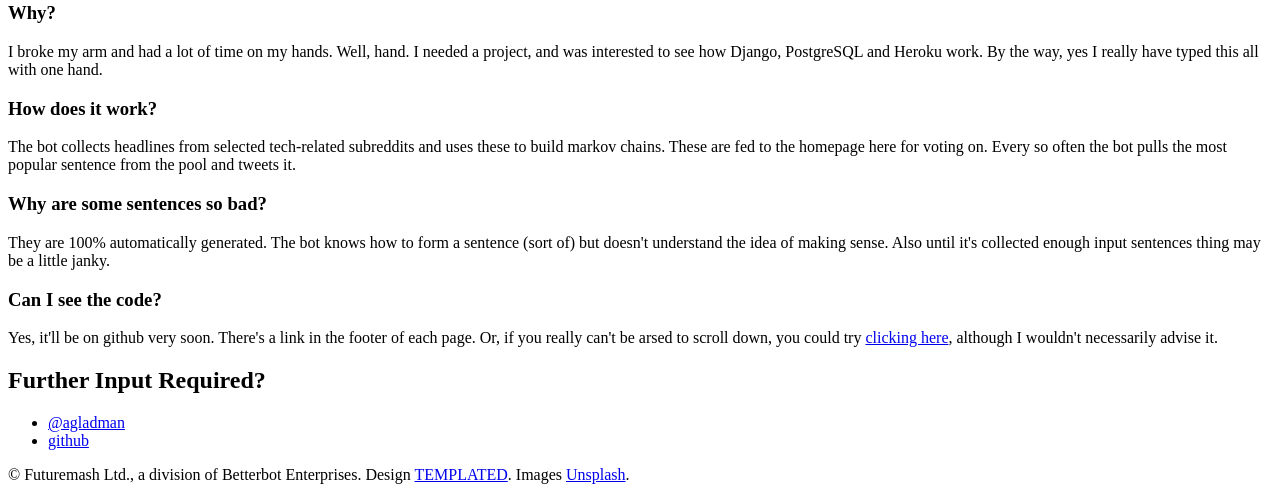
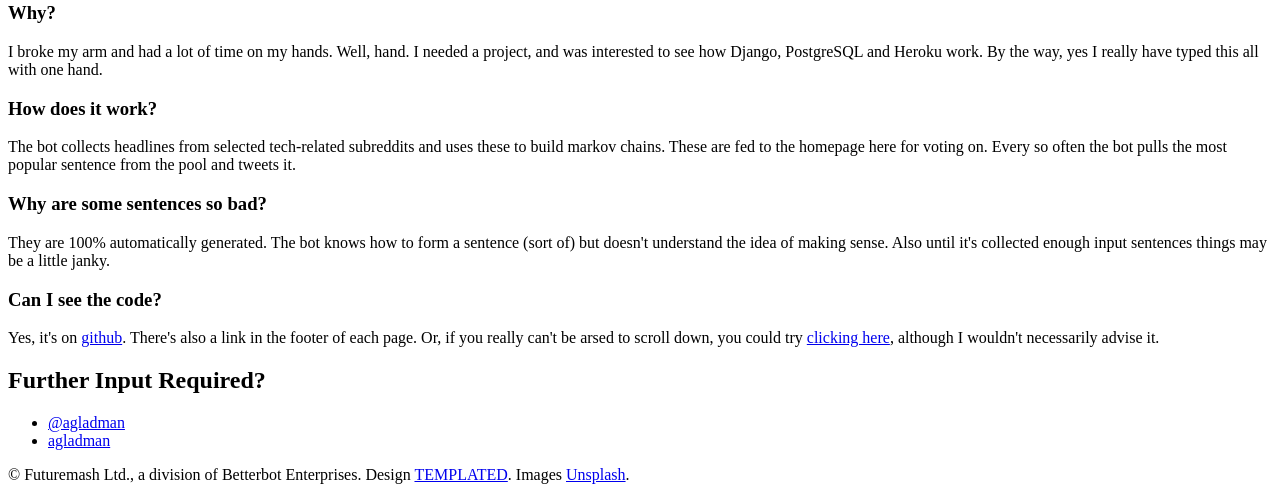
Before and after one commit to agladman/betterbot, a Django app: template templates/faq.html in a window 1280 px wide. Shown: the part 401-893 px from the top of the page. Run offline with Django 3.2, Linux system fonts and the light colour scheme; the template is opened without the code that fills it, so the values that code supplies are empty; some libraries are stand-ins or nearby versions; some web fonts are replaced.

Commit message:
minor typo fixes

```diff
--- a/corpus/models.py
+++ b/corpus/models.py
@@ -61,7 +61,7 @@ class Sentence(models.Model):
             text_model = POSifiedText.from_json(model_data)
         else:
             basetext = '\n'.join([x.text_str for x in BaseText.objects.all() if x.check_age()])
-            text_model = POSifiedText(basetext, state_size=3)
+            text_model = POSifiedText(basetext, state_size=2)
         s = None
         while not s:
             try:
--- a/templates/faq.html
+++ b/templates/faq.html
@@ -57,12 +57,12 @@
 
                 <div class="4u 12u$(medium)">
                     <h3>Why are some sentences so bad?</h3>
-                    <p>They are 100% automatically generated. The bot knows how to form a sentence (sort of) but doesn't understand the idea of making sense. Also until it's collected enough input sentences thing may be a little janky.</p>
+                    <p>They are 100% automatically generated. The bot knows how to form a sentence (sort of) but doesn't understand the idea of making sense. Also until it's collected enough input sentences things may be a little janky.</p>
                 </div>
 
                 <div class="4u 12u$(medium)">
                     <h3>Can I see the code?</h3>
-                    <p>Yes, it'll be on github very soon. There's a link in the footer of each page. Or, if you really can't be arsed to scroll down, you could try <a href="http://rickrollomatic.com/">clicking here</a>, although I wouldn't necessarily advise it.</p>
+                    <p>Yes, it's on <a href="https://github.com/agladman/betterbot/">github</a>. There's also a link in the footer of each page. Or, if you really can't be arsed to scroll down, you could try <a href="http://rickrollomatic.com/">clicking here</a>, although I wouldn't necessarily advise it.</p>
                 </div>
 
             </div>
@@ -73,7 +73,7 @@
             <h2>Further Input Required?</h2>
             <ul class="actions">
                 <li><span class="icon fa-twitter"></span> <a href="http://www.twitter.com/agladman">@agladman</a></li>
-                <li><span class="icon fa-github"></span> <a href="https://github.com/agladman">github</a></li>
+                <li><span class="icon fa-github"></span> <a href="https://github.com/agladman">agladman</a></li>
             </ul>
         </div>
         <div class="copyright">
```
